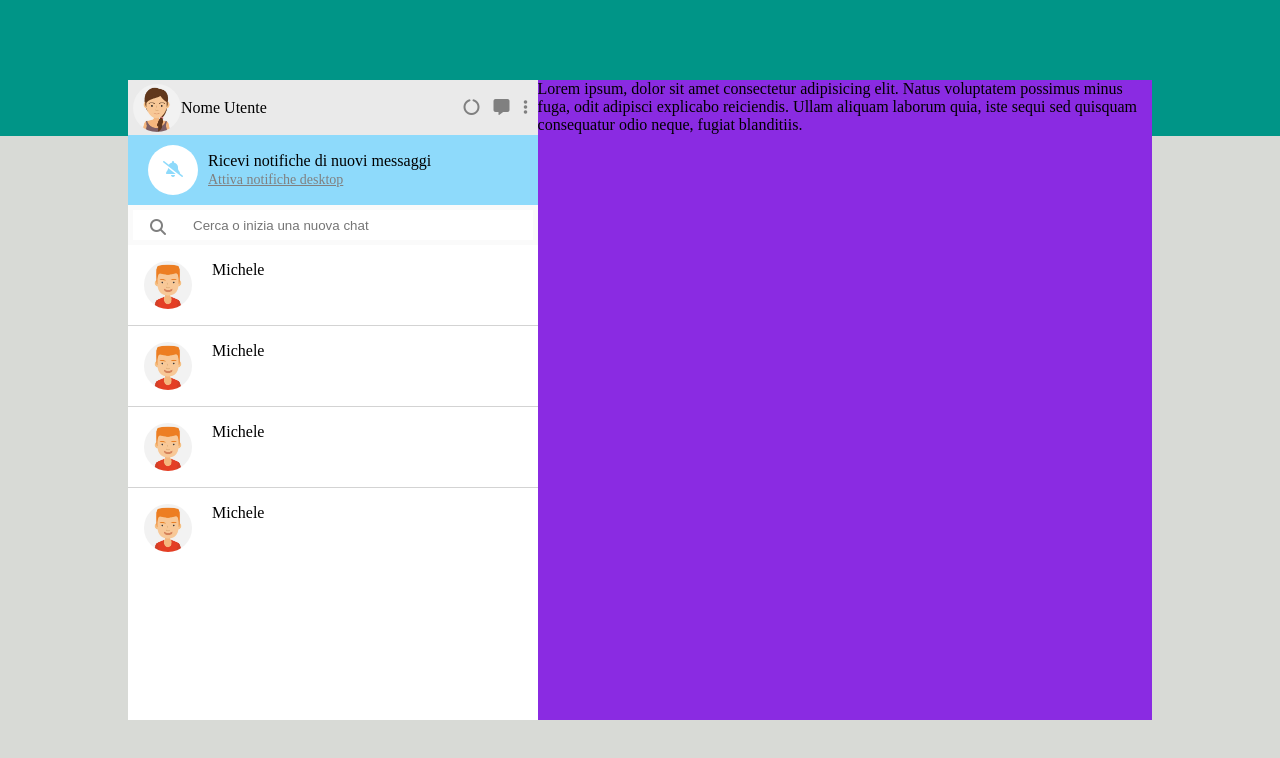
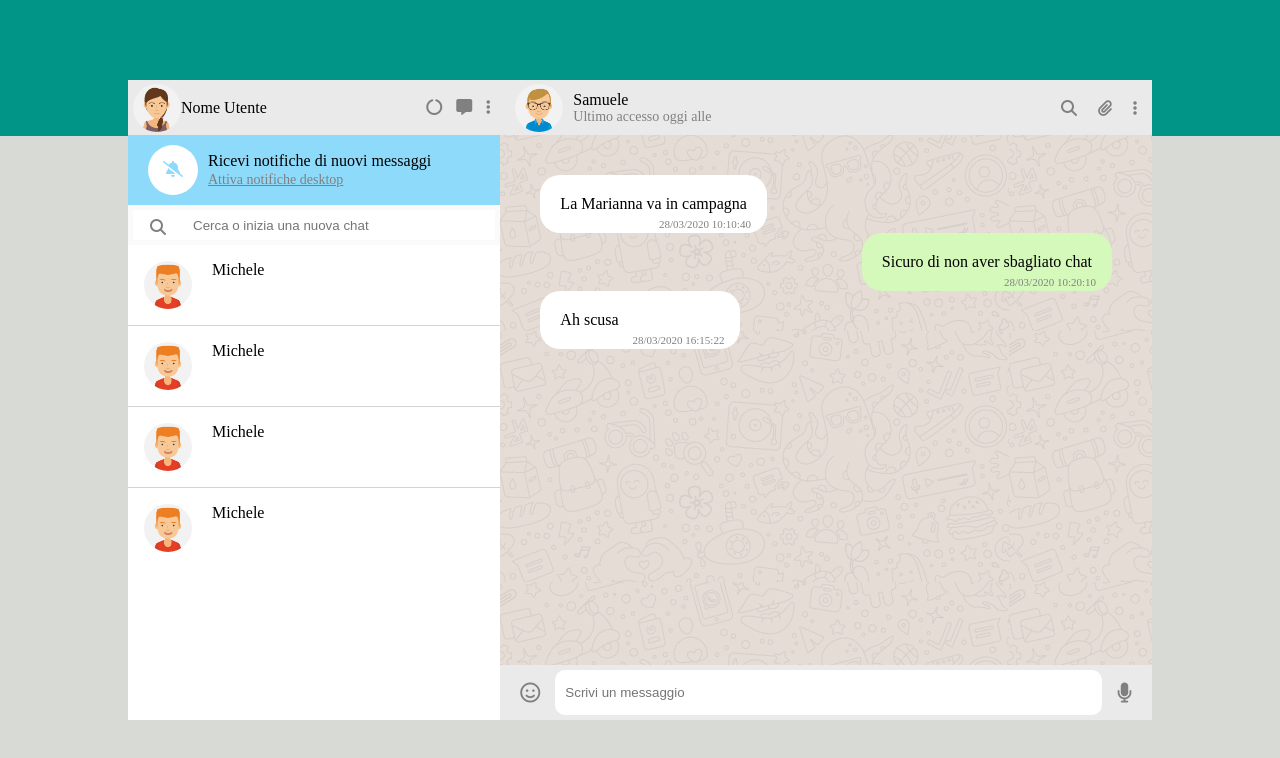
Before and after one commit to Alex12012000/vue-boolzapp, a plain HTML site: page Milestone 1/index.html in a window 1280 px wide. Drawn offline with nearby package versions, Linux system fonts and the light colour scheme.

Commit message:
right-side

```diff
--- a/Milestone 1/css/style.css
+++ b/Milestone 1/css/style.css
@@ -17,11 +17,10 @@ body {
     align-items: center;
 }
 .container {
-    width: 80%;
+    width: 80vw;
     height: 80vh;
     min-width: 60%;
     margin: 0 auto;
-    background-color: blueviolet;
 }
 
 .flex {
@@ -145,5 +144,122 @@ img {
 ----------------------*/
 
 .right-side {
-    width: 60%;
+    width: 70%;
+    flex-direction: column;
+    background-image: url('../img/mine.jpg');
 }
+
+.user-right-side {
+    height: 55px;
+    padding: 5px;
+    align-items: center;
+    justify-content: space-between;
+    background-color: #eaeaea;
+}
+
+.contact-user-info {
+    height: 100%;
+    align-items: center;
+    justify-content: space-between;
+    margin: 0 10px;
+
+}
+
+.contact-user-info img {
+    margin-right: 10px;
+}
+
+.contact-user-text span{
+    display: block;
+}
+
+.last-log {
+    font-size: 14px;
+    color: gray;
+}
+
+.top-icons {
+    justify-content: flex-end;
+    flex-grow: 3;
+}
+
+.top-icons i {
+    margin: 0 10px;
+    color: gray;
+}
+
+/* chat */
+.chat {
+    flex-grow: 3;
+    padding: 40px;
+    position: relative;
+}
+
+.user-mess-container {
+    justify-content: end;
+    width: 100%;
+    flex-wrap: warp;
+    position: relative;
+}
+
+.user-message {
+    background-color: #d5f9ba;
+    padding: 20px;
+    max-width: 50%;
+    min-width: 35%;
+    border-radius: 20px;
+}
+
+.contact-message {
+    background-color: white;
+    padding: 20px;
+    max-width: 50%;
+    min-width: 35%;
+    border-radius: 20px;
+    justify-self: flex-start;
+    position: relative;
+}
+
+.daytime-contact {
+    font-size: 11px;
+    color: grey;
+    display: block;
+    position: absolute;
+    bottom: 3px;
+    right: 16px;
+}
+
+.for-user {
+    bottom: 3;
+    right: 16px;
+}
+
+/* chat bar */
+.chat-bar {
+    height: 55px;
+    padding: 5px;
+    align-items: center;
+    justify-content: space-between;
+    background-color: #eaeaea;
+}
+
+.chat-content {
+    height: 100%;
+    width: 100%;
+    justify-content: space-between;
+    align-items: center;
+}
+
+.chat-bar i {
+    margin: 0 15px;
+    font-size: 20px;
+    color: gray;
+}
+
+.chat-bar input {
+    flex-grow: 3;
+    height: 100%;
+    padding: 10px;
+    border: none;
+    border-radius: 10px;
+}
--- a/Milestone 1/index.html
+++ b/Milestone 1/index.html
@@ -71,15 +71,65 @@
 
 
         <!-- right-side -->
-        <div class="right-side">
-            Lorem ipsum, dolor sit amet consectetur adipisicing elit. Natus voluptatem possimus minus fuga, odit adipisci explicabo reiciendis. Ullam aliquam laborum quia, iste sequi sed quisquam consequatur odio neque, fugiat blanditiis.
-        </div>
+        <div class="right-side flex">
+            <!-- Userbar -->
+            <div class="user-right-side flex ">
+                <!-- User info right side -->
+                <div class="contact-user-info flex">
+                    <img src="img/avatar_3.jpg" alt="">
+                    <div class="contact-user-text">
+                        <span>Samuele</span>
+                        <span class="last-log">Ultimo accesso oggi alle</span>
+                    </div>
+                </div>
+                <!-- Icons -->
+                <div class="top-icons flex">
+                    <i class="fa fa-search" aria-hidden="true"></i>
+                    <i class="fa-solid fa-paperclip"></i>
+                    <i class="fa-solid fa-ellipsis-vertical"></i>
+                </div>
+            </div>
+            <!-- chat -->
+            <div class="chat">
+                <div class="contact-mess-container flex">
+                    <div class="contact-message">
+                        <span>La Marianna va in campagna</span>
+                        <span class="daytime-contact">
+                            28/03/2020 10:10:40
+                        </span>
+                    </div>
+                </div>
+                <div class="user-mess-container flex">
+                    <div class="user-message">
+                        <span>Sicuro di non aver sbagliato chat</span>
+                        <span class="daytime-contact for-user">
+                            28/03/2020 10:20:10
+                        </span>
+                    </div>
+                </div>
+                <div class="contact-mess-container flex">
+                    <div class="contact-message">
+                        <span>Ah scusa</span>
+                        <span class="daytime-contact">
+                            28/03/2020 16:15:22
+                        </span>
+                    </div>
+                </div>
+            </div>
+            <!-- Chat bar -->
+            <div class="chat-bar flex">
+                <div class="chat-content flex">
+                    <i class="far fa-face-smile"></i>
+                    <input type="text" placeholder="Scrivi un messaggio">
+                    <i class="fa-solid fa-microphone"></i>
+                </div>
+            </div>
        </div>
 
 
 
     </div>
 
-    <script src="js/main.js"></script>
+
 </body>
 </html>
```
